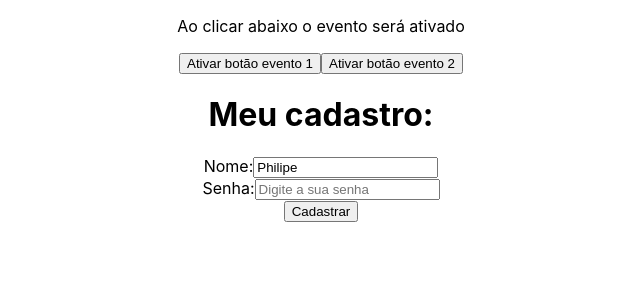
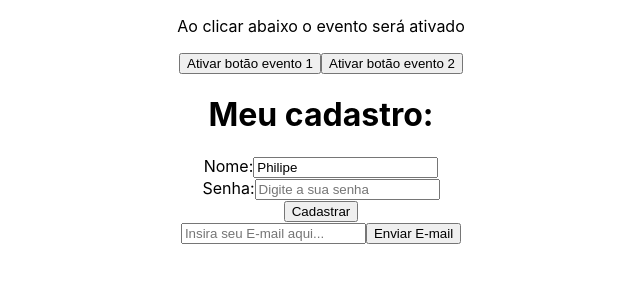
Before and after one commit to PhilipeeX/react-first-app, a React (Create React App) app: page / in a window 1280 px wide. Shown: the top 300 px of the page, without its empty margins (319-959 px from the left). Built offline with nearby package versions, Linux system fonts and the light colour scheme.

Commit message:
feat: Creates a conditional to show email only if userEmail is defined

```diff
--- a/src/App.js
+++ b/src/App.js
@@ -1,12 +1,14 @@
 import './App.css';
 import Evento from './components/Evento'
 import Form from "./components/Form";
+import Conditional from "./components/Conditional";
 
 function App() {
   return (
     <div className="App">
       <Evento />
       <Form />
+      <Conditional />
     </div>
   );
 }
--- /dev/null
+++ b/src/components/Conditional.js
@@ -0,0 +1,40 @@
+import {useState} from "react";
+
+function Conditional() {
+
+  const [email, setEmail] = useState();
+  const [userEmail, setUserEmail] = useState();
+
+  function enviarEmail(e) {
+    e.preventDefault();
+    setUserEmail(email)
+  }
+
+  function mailClear(){
+    setUserEmail(null)
+  }
+
+  return(
+    <>
+      <div>
+        <input type="email"
+               placeholder="Insira seu E-mail aqui..."
+               onChange={(e)=>setEmail(e.target.value)}
+        />
+        <button type="submit"
+                onClick={enviarEmail}>Enviar E-mail</button>
+      </div>
+      <br/>
+      <div>
+        {userEmail && (
+          <div>
+            <p>{`O email que vc enviou é ${userEmail}`}</p>
+            <button onClick={mailClear}>Apagar</button>
+          </div>
+        )}
+      </div>
+    </>
+  )
+}
+
+export default Conditional;
--- a/src/components/Form.js
+++ b/src/components/Form.js
@@ -21,8 +21,7 @@ function Form() {
             name="name"
             placeholder="Digite o seu nome"
             value={name}
-            onChange={(e) => setName(e.target.value)
-          }
+            onChange={(e) => setName(e.target.value)}
           />
         </div>
         <div>
```
